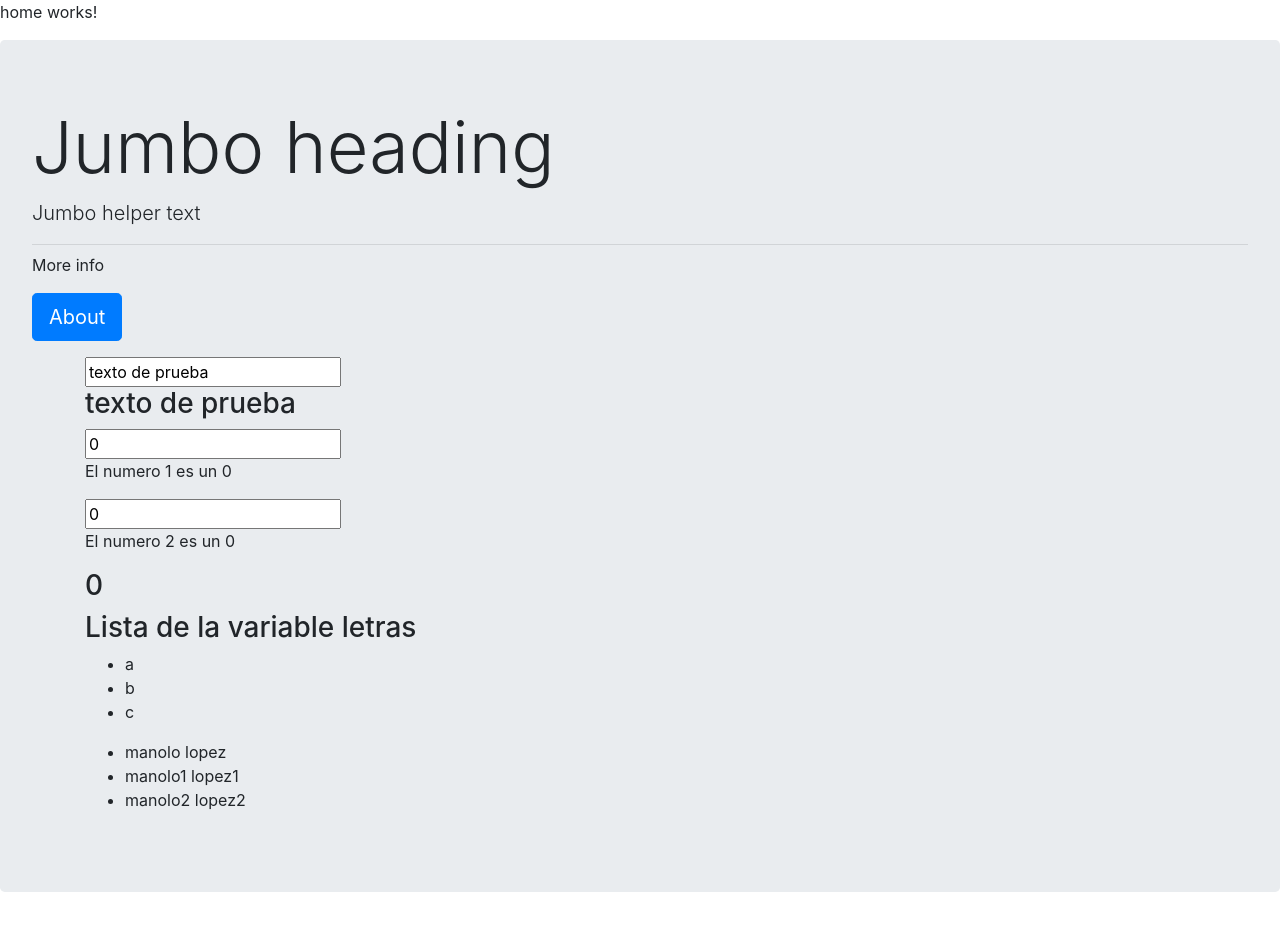
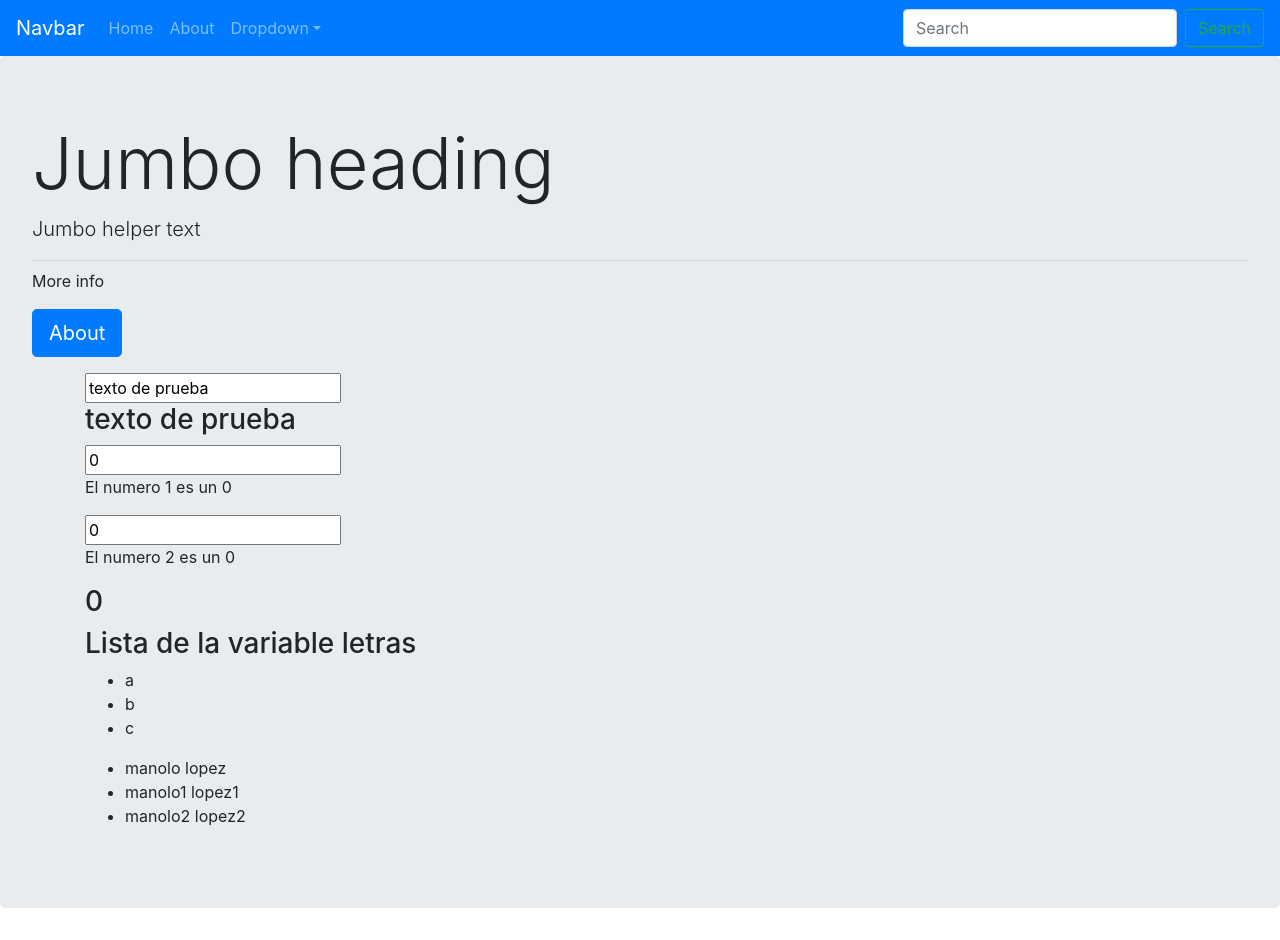
Before and after one commit to jaimesvlucas/prueba, an Angular app: page / in a window 1280 px wide. Built offline with nearby package versions, Linux system fonts and the light colour scheme.

Commit message:
Version 1.2 Añadido el componente navegacion

```diff
--- a/src/app/app.component.html
+++ b/src/app/app.component.html
@@ -1 +1,2 @@
+<app-navegacion></app-navegacion>
 <router-outlet></router-outlet>
--- a/src/app/app.module.ts
+++ b/src/app/app.module.ts
@@ -6,12 +6,14 @@
 import { HomeComponent } from './componentes/home/home.component';
 import { AboutComponent } from './componentes/about/about.component';
 import { FormsModule} from '@angular/forms';
+import { NavegacionComponent } from './componentes/navegacion/navegacion.component';
 
 @NgModule({
   declarations: [
     AppComponent,
     HomeComponent,
-    AboutComponent
+    AboutComponent,
+    NavegacionComponent
   ],
   imports: [
     BrowserModule,
--- a/src/app/componentes/home/home.component.html
+++ b/src/app/componentes/home/home.component.html
@@ -1,4 +1,3 @@
-<p>home works!</p>
 <div class="jumbotron">
     <h1 class="display-3">Jumbo heading</h1>
     <p class="lead">Jumbo helper text</p>
--- /dev/null
+++ b/src/app/componentes/navegacion/navegacion.component.html
@@ -0,0 +1,26 @@
+<nav class="navbar navbar-expand-sm navbar-dark bg-primary">
+    <a class="navbar-brand" href="#">Navbar</a>
+    <button class="navbar-toggler d-lg-none" type="button" data-toggle="collapse" data-target="#collapsibleNavId" aria-controls="collapsibleNavId"
+        aria-expanded="false" aria-label="Toggle navigation"></button>
+    <div class="collapse navbar-collapse" id="collapsibleNavId">
+        <ul class="navbar-nav mr-auto mt-2 mt-lg-0">
+            <li class="nav-item">
+                <a class="nav-link" routerLinkActive routerLink="/">Home <span class="sr-only">(current)</span></a>
+            </li>
+            <li class="nav-item">
+                <a class="nav-link" routerLinkActive routerLink="/about">About</a>
+            </li>
+            <li class="nav-item dropdown">
+                <a class="nav-link dropdown-toggle" href="#" id="dropdownId" data-toggle="dropdown" aria-haspopup="true" aria-expanded="false">Dropdown</a>
+                <div class="dropdown-menu" aria-labelledby="dropdownId">
+                    <a class="dropdown-item" href="#">Action 1</a>
+                    <a class="dropdown-item" href="#">Action 2</a>
+                </div>
+            </li>
+        </ul>
+        <form class="form-inline my-2 my-lg-0">
+            <input class="form-control mr-sm-2" type="text" placeholder="Search">
+            <button class="btn btn-outline-success my-2 my-sm-0" type="submit">Search</button>
+        </form>
+    </div>
+</nav>
--- /dev/null
+++ b/src/app/componentes/navegacion/navegacion.component.ts
@@ -0,0 +1,15 @@
+import { Component, OnInit } from '@angular/core';
+
+@Component({
+  selector: 'app-navegacion',
+  templateUrl: './navegacion.component.html',
+  styleUrls: ['./navegacion.component.css']
+})
+export class NavegacionComponent implements OnInit {
+
+  constructor() { }
+
+  ngOnInit(): void {
+  }
+
+}
```
Also changed, not shown: src/app/componentes/navegacion/navegacion.component.css (added), 1 other file (tests, documents, lock files or other folders).
